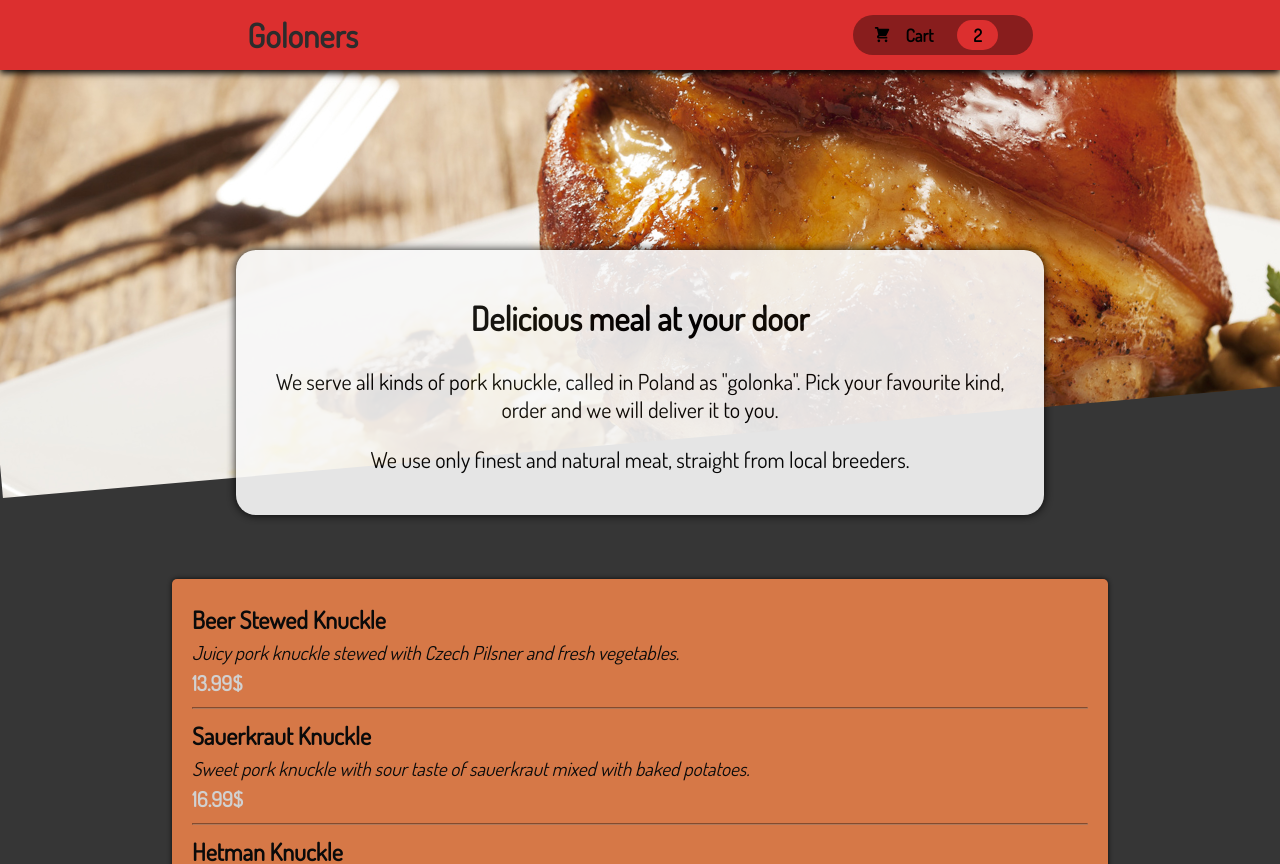
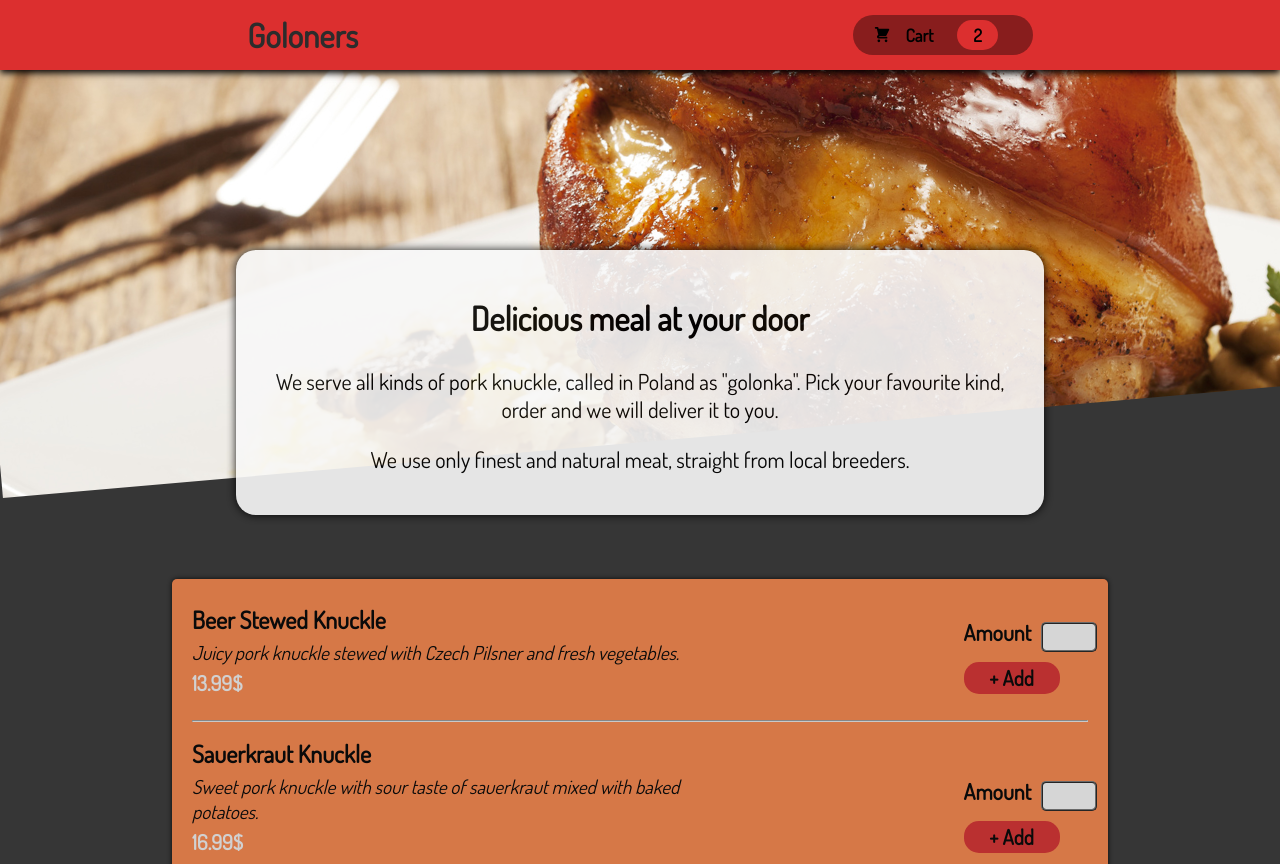
Before and after one commit to lemix196/goloners, a React (Create React App) app: page / in a window 1280 px wide. Shown: the top 864 px of the page. Built offline with nearby package versions, Linux system fonts and the light colour scheme.

Commit message:
add MenuElement component with styling, match styling of corresponding components in MenuCard element

```diff
--- a/src/components/Menu/MenuElement.js
+++ b/src/components/Menu/MenuElement.js
@@ -4,12 +4,11 @@ import styles from "./MenuElement.module.css";
 
 const MenuElement = (props) => {
   return (
-    <div className={styles['dish']}>
-      <h2 className={styles['dish-name']}>{props.dishName}</h2>
-      <p className={styles['dish-description']}>{props.description}</p>
-      <h2 className={styles['dish-price']}>{props.price}</h2>
-      <hr className={styles['menu-separator']}/>
-      </div>
+    <div className={styles["dish"]}>
+      <h2 className={styles["dish-name"]}>{props.dishName}</h2>
+      <p className={styles["dish-description"]}>{props.description}</p>
+      <h2 className={styles["dish-price"]}>{props.price}</h2>
+    </div>
   );
 };
 
--- a/src/components/Menu/MenuElement.module.css
+++ b/src/components/Menu/MenuElement.module.css
@@ -1,6 +1,7 @@
 .dish {
-    align-self: left;
-    width: 100%;
+  display: inline-block;
+  align-self: left;
+  width: 75%;
 }
 
 .dish-name {
@@ -10,7 +11,7 @@
 }
 
 .dish-description {
-    width: 75%;
+  width: 75%;
   font-size: 1.2rem;
   font-style: italic;
   margin-top: 5px;
@@ -18,7 +19,7 @@
 }
 
 .dish-price {
-    color: #f8f8f8;
+  color: #f8f8f8;
   font-size: 1.3rem;
   margin-top: 5px;
   margin-bottom: 5px;
--- /dev/null
+++ b/src/components/Menu/MenuElementForm.js
@@ -0,0 +1,15 @@
+import React from "react";
+
+import styles from "./MenuElementForm.module.css";
+
+const MenuElementForm = () => {
+  return (
+    <form className={styles['add-dish-form']}>
+      <label className={styles['add-dish-form-label']}>Amount</label>
+      <input className={styles['add-dish-form-input']} type="number"></input>
+      <button className={styles['add-dish-form-button']}>+ Add</button>
+    </form>
+  );
+};
+
+export default MenuElementForm;
--- /dev/null
+++ b/src/components/Menu/MenuElementForm.module.css
@@ -0,0 +1,39 @@
+.add-dish-form {
+  display: inline-block;
+  position: relative;
+  left: 10%;
+  bottom: 5px;
+}
+
+.add-dish-form-label {
+  padding: 10px;
+  font-weight: 600;;
+}
+
+.add-dish-form-input {
+  width: 10%;
+  border-radius: 5px;
+  height: 1.5rem;
+  width: 3rem;
+  border-style: ridge;
+}
+
+.add-dish-form-button {
+  display: block;
+  border-radius: 15px;
+  height: 2rem;
+  width: 6rem;
+  margin: 10px;
+  border: none;
+  font-family: inherit;
+  font-size: 1.3rem;
+  font-weight: 700;
+  background-color: #dc2f2f;
+  transition: 0.4s background-color;
+}
+
+.add-dish-form-button:hover {
+  background-color: #f8f8f8;
+  transition: 0.4s background-color;
+
+}
--- a/src/components/UI/MenuCard.js
+++ b/src/components/UI/MenuCard.js
@@ -3,13 +3,22 @@ import React from "react";
 import styles from "./MenuCard.module.css";
 
 import MenuElement from "../Menu/MenuElement";
+import MenuElementForm from "../Menu/MenuElementForm";
 import MENU_DATA from "../Menu/menuData";
 
 const MenuCard = (props) => {
   return (
     <div className={styles["menu-card"]}>
       {MENU_DATA.map((dish) => (
-        <MenuElement dishName={dish.dishName} description={dish.description} price={dish.price}/>
+        <React.Fragment>
+          <MenuElement
+            dishName={dish.dishName}
+            description={dish.description}
+            price={dish.price}
+          />
+          <MenuElementForm />
+          <hr />
+        </React.Fragment>
       ))}
     </div>
   );
```
